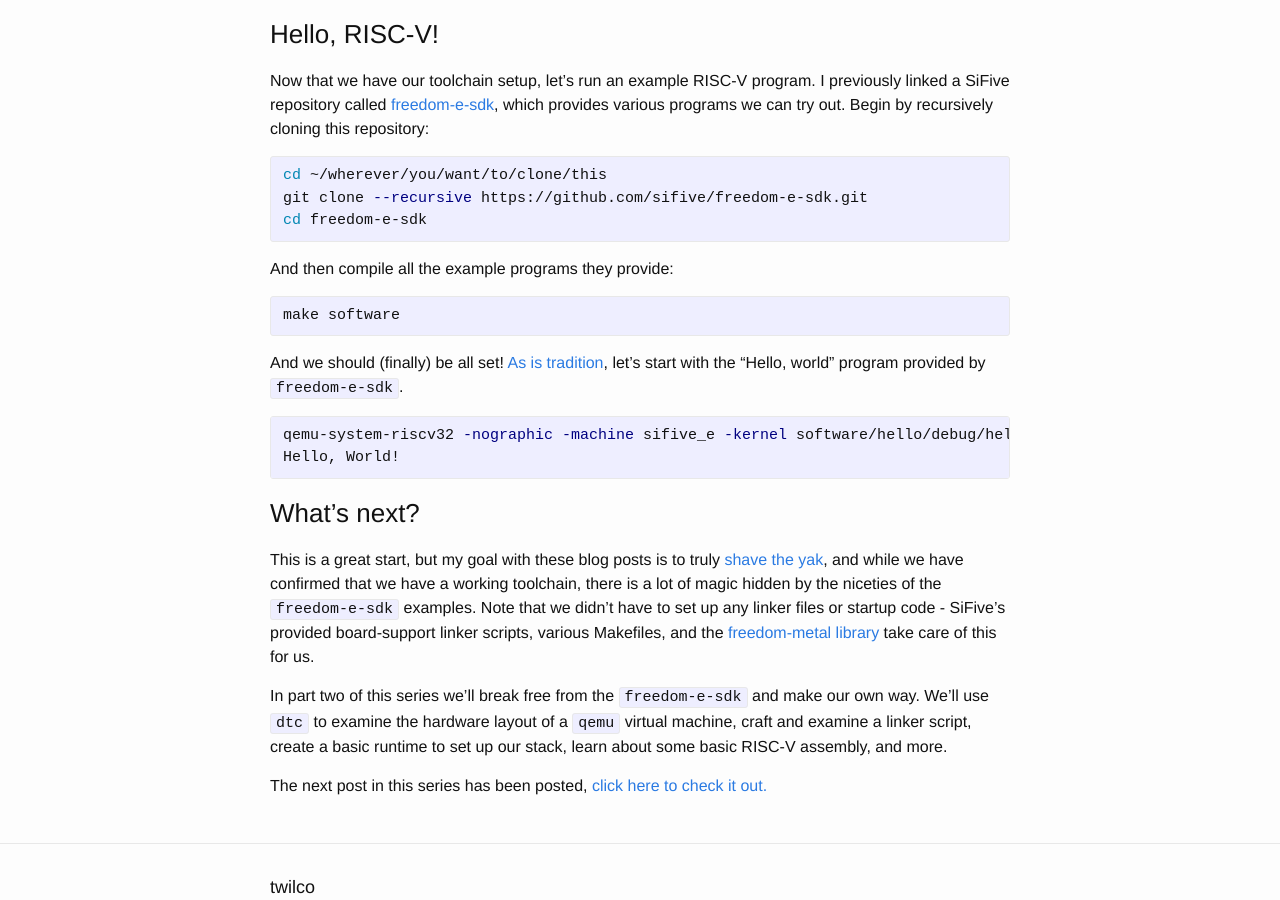
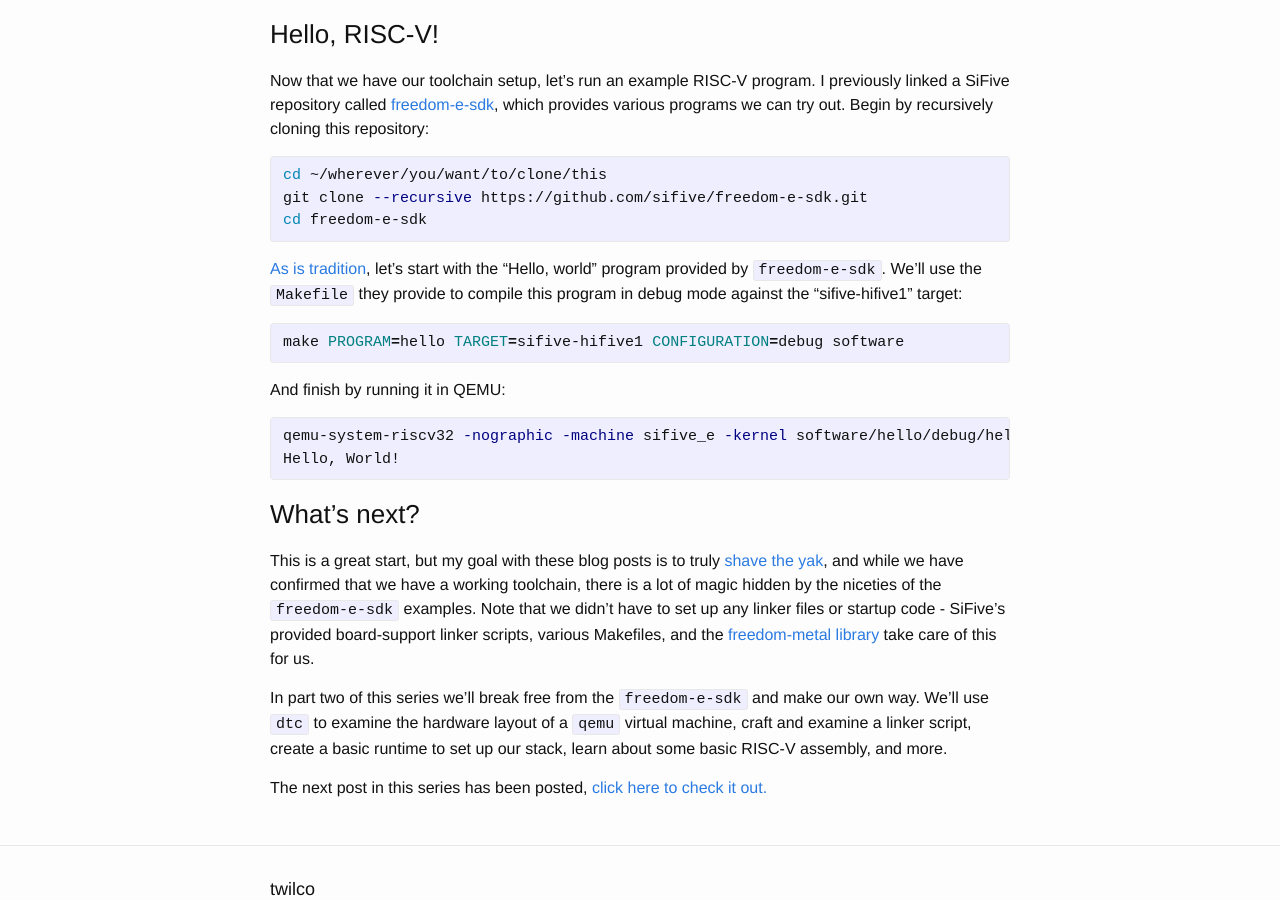
Before and after one commit to twilco/twilco.github.io, a Jekyll site: the page built from _posts/2019-03-10-riscv-from-scratch-1.markdown, in a window 1280 px wide and 900 px high, scrolled down 2156 px. Built offline with Jekyll 4.4.1, drawn with Linux system fonts in a browser that asks for light colours; comment, search, counter and statistics services are not loaded.

Commit message:
Explicitly build the 'hello' program

```diff
--- a/_posts/2019-03-10-riscv-from-scratch-1.markdown
+++ b/_posts/2019-03-10-riscv-from-scratch-1.markdown
@@ -78,13 +78,13 @@ git clone --recursive https://github.com/sifive/freedom-e-sdk.git
 cd freedom-e-sdk
 {% endhighlight %}
 
-And then compile all the example programs they provide:
+[As is tradition](https://stackoverflow.com/a/12785204), let's start with the "Hello, world" program provided by `freedom-e-sdk`.  We'll use the `Makefile` they provide to compile this program in debug mode against the "sifive-hifive1" target:
 
 {% highlight bash %}
-make software
+make PROGRAM=hello TARGET=sifive-hifive1 CONFIGURATION=debug software
 {% endhighlight %}
 
-And we should (finally) be all set!  [As is tradition](https://stackoverflow.com/a/12785204), let's start with the "Hello, world" program provided by `freedom-e-sdk`.
+And finish by running it in QEMU:
 
 {% highlight bash %}
 qemu-system-riscv32 -nographic -machine sifive_e -kernel software/hello/debug/hello.elf
```
